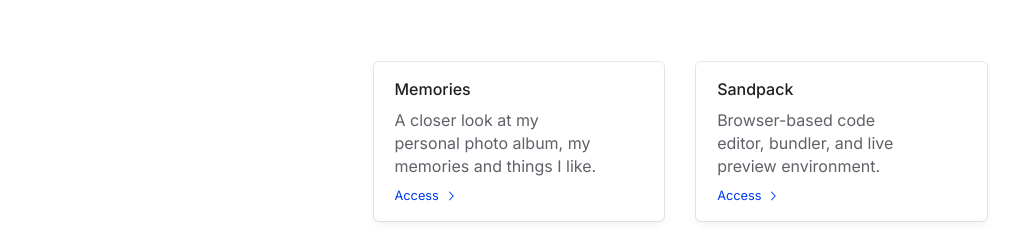
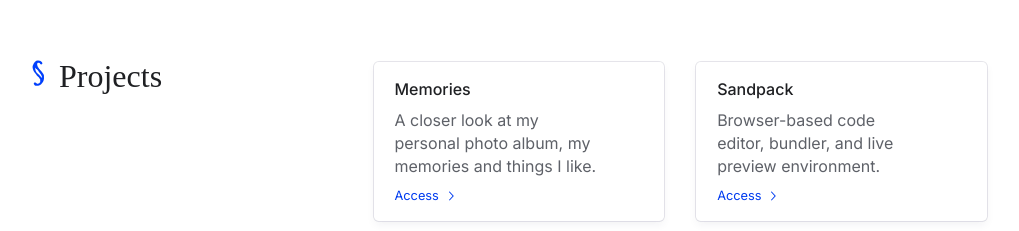
Before and after one commit to danilowoz/danilowoz.com, an Astro site: page / in a window 1280 px wide. Shown: the part 1855-2086 px from the top of the page, without its empty margins (117-1136 px from the left). Built offline with nearby package versions, Linux system fonts and the light colour scheme; Astro itself is replaced by a stand-in of ours; a web font is replaced by a local one.

Commit message:
fix: remove animated titles

```diff
--- a/src/components/Section.astro
+++ b/src/components/Section.astro
@@ -3,6 +3,12 @@
 ---
 
 <section class={`section grid ${title.toLowerCase()}`} id={title.toLowerCase()}>
+  <div>
+    <h2 class={`text-large ${title.toLowerCase()} sticky`}>
+      {title}
+    </h2>
+  </div>
+
   <div class="section-content">
     <slot />
   </div>
@@ -10,7 +16,7 @@
 
 <style lang="scss">
   .section {
-    grid-column: 2/4;
+    grid-column: 1/4;
     padding-bottom: var(--body-gap);
     padding-top: var(--body-gap);
     position: relative;
@@ -20,6 +26,7 @@
     }
   }
 
+  .text-large,
   .section {
     &:before {
       content: "";
@@ -35,10 +42,6 @@
       background-repeat: no-repeat;
       background-size: auto 100%;
       background-position: center;
-
-      @media screen and (min-width: 768px) {
-        display: none;
-      }
     }
 
     &.writing:before {
@@ -48,7 +51,6 @@
     &.experiments:before {
       background-image: url("/assets/diferent.png");
     }
-
     &.projects:before {
       background-image: url("/assets/section.png");
     }
@@ -58,8 +60,47 @@
     }
   }
 
+  @media screen and (min-width: 800px) {
+    .section:before {
+      display: none;
+    }
+  }
+
+  .text-large {
+    margin-bottom: calc(var(--unit) * 2);
+
+    &:before {
+      display: none;
+
+      @media screen and (min-width: 800px) {
+        display: block;
+        margin: 0;
+        position: absolute;
+        background-position: right center;
+
+        top: calc(var(--unit) * 0.4);
+        left: calc(var(--unit) * -2.5);
+        width: calc(var(--unit) * 1.6);
+        height: calc(var(--unit) * 1.6);
+      }
+    }
+  }
+
+  @media screen and (min-width: 800px) {
+    .text-large {
+      grid-column: 1/2;
+      margin: 0;
+      margin-top: calc(var(--unit) * -0.5);
+
+      &.sticky {
+        position: sticky;
+        top: calc(var(--unit) * 2);
+      }
+    }
+  }
+
   .section-content {
     position: relative;
-    grid-column: 1/4;
+    grid-column: 2/4;
   }
 </style>
--- a/src/pages/index.astro
+++ b/src/pages/index.astro
@@ -5,7 +5,6 @@
 import Hero from "../components/Hero.astro";
 import List from "../components/List.astro";
 import MainHead from "../components/MainHead.astro";
-import Nav from "../components/Nav.astro";
 import Section from "../components/Section.astro";
 
 const blogsMd = await Astro.glob("./blog/*.md");
@@ -38,8 +37,6 @@
     <main class="container grid">
       <Hero />
 
-      <Nav />
-
       <Section title="Writing">
         <List data={articles} />
       </Section>
```
